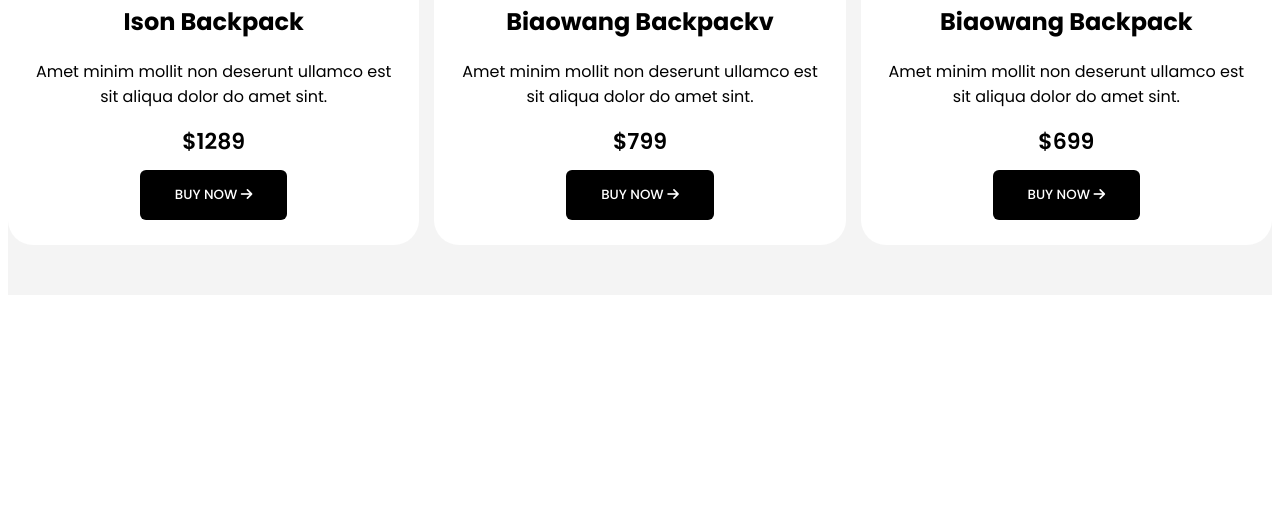
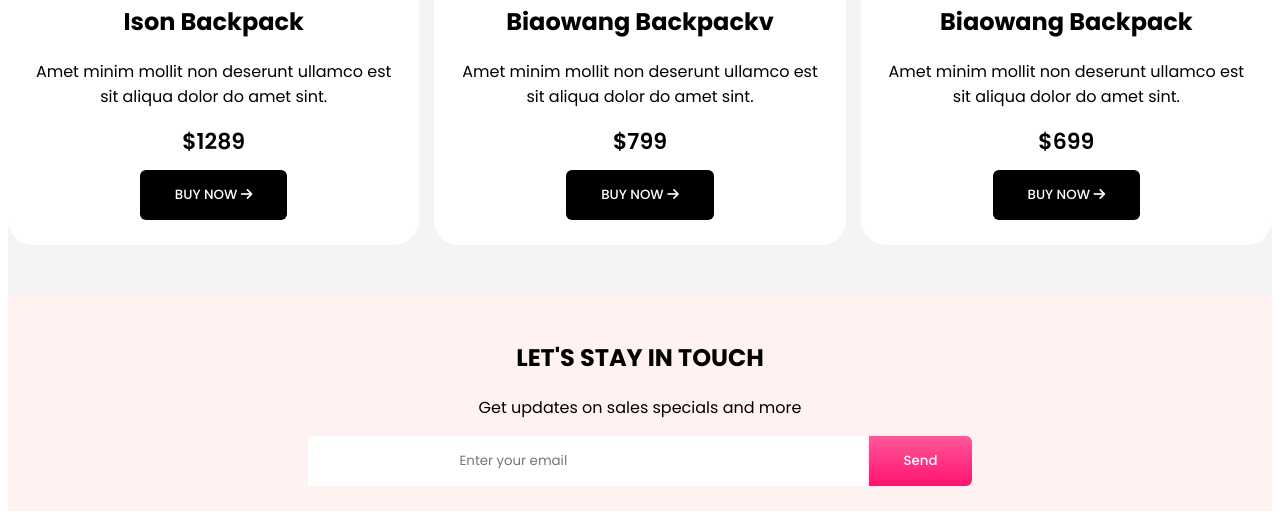
Before and after one commit to arafat3029/Panda-2, a plain HTML site: page index.html in a window 1280 px wide. Shown: the part 2021-2540 px from the top of the page. Before the commit the page ends 2324 px from the top, so only its background shows below. Drawn offline with Linux system fonts and the light colour scheme.

Commit message:
add contact section

```diff
--- a/index.html
+++ b/index.html
@@ -142,6 +142,16 @@
                     </div>
                 </div>
            </section>
+
+           <!-- Contact Us section -->
+            <section class="contact-us-parent contact container">
+                <h2>LET'S STAY IN TOUCH</h2>
+                <p>Get updates on sales specials and more</p>
+                <div class="contact-input-btn-parent">
+                    <input type="text" placeholder="Enter your email">
+                    <button class="Panda-btn">Send </button>
+                </div>
+            </section>
     </main>
 </body>
 </html>
--- a/style.css
+++ b/style.css
@@ -186,3 +186,27 @@ nav {
 .backpack-A {
     margin-top: 65px;
 }
+
+
+
+
+
+
+/* Contect */
+.contact-us-parent {
+    background: rgb(255, 242, 241);
+    text-align: center;
+    padding: 25px 15px;
+}
+.contact-input-btn-parent input {
+    border: none;
+    padding: 15px 152px;
+}
+.contact-input-btn-parent {
+    display: flex;
+    justify-content: center;
+}
+.contact-input-btn-parent .Panda-btn {
+    border-top-left-radius: 0;
+    border-bottom-left-radius: 0;
+}
```
